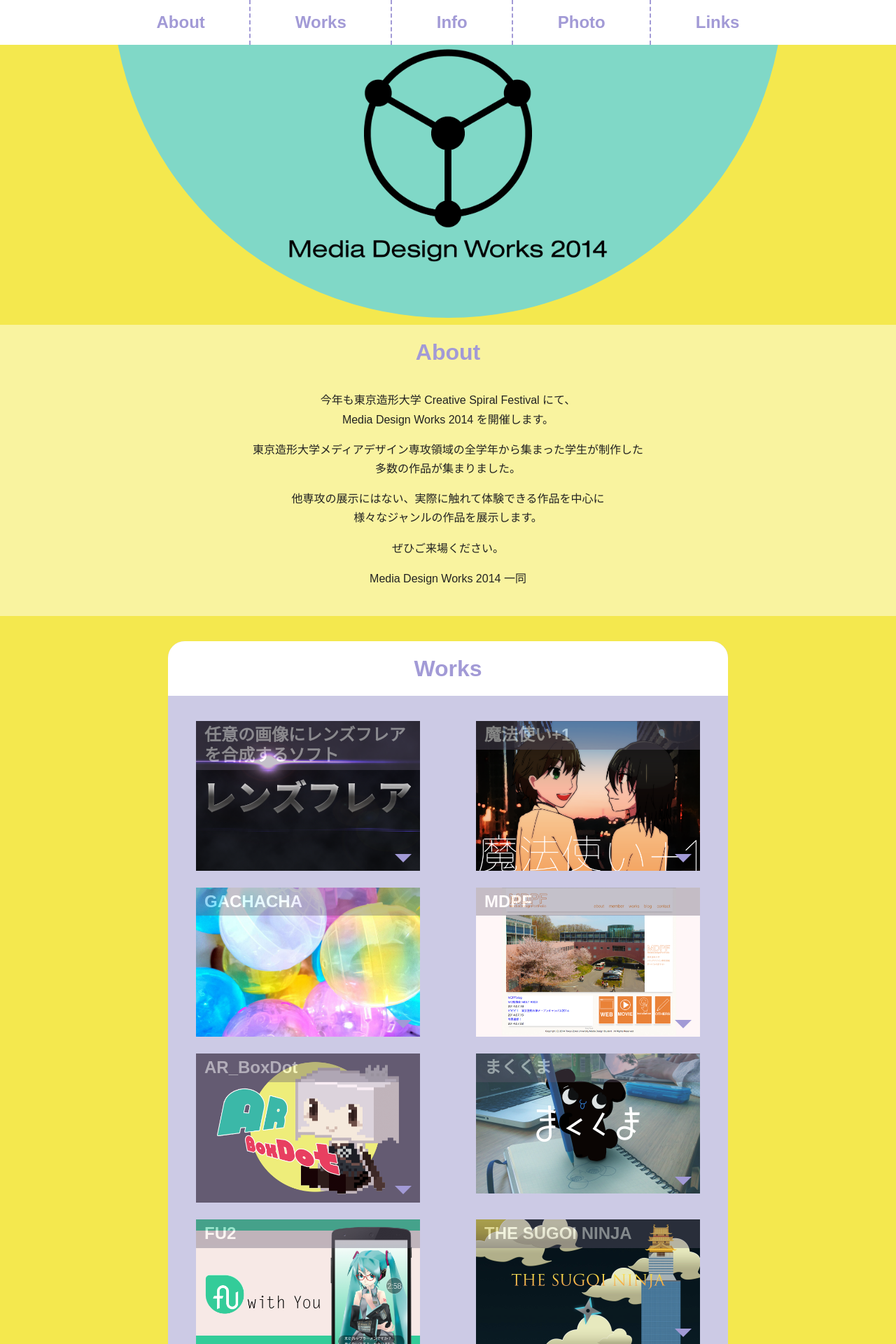
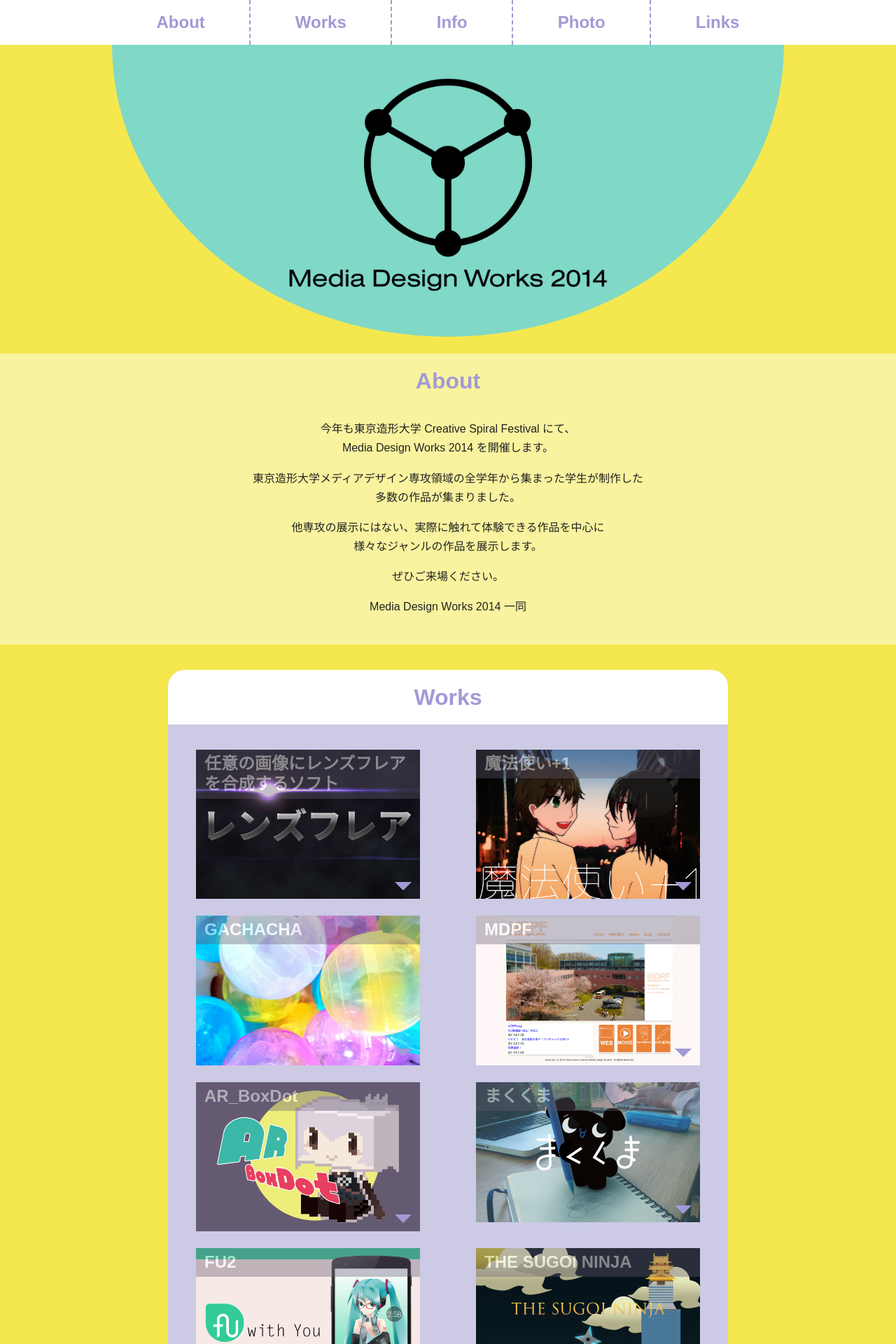
Before and after one commit to mdw2014/mdw2014.github.io, a Jekyll site: the page built from index.html, in a window 1280 px wide. Shown: the top 1920 px of the page at 70% size. Built offline with Jekyll 4.4.1, drawn with Linux system fonts in a browser that asks for light colours; nearby versions of some CDN libraries.

Commit message:
ヘッダーのスタイルをきれいにした

```diff
--- a/css/main.scss
+++ b/css/main.scss
@@ -74,28 +74,21 @@ a:hover {
 
 .site-header .banner {
   text-align: center;
-  margin: 0 auto 40px;
-  position: relative;
-  height: 360px;
+  margin: 0 auto 24px;
+  height: auto;
+  max-width: 960px;
 }
 
 .header-bg-ellipse {
-  position: absolute;
-  top: -25%;
-  width: 960px;
-  height: 480px;
-  border-radius: 0 0 480px 480px;
+  position: relative;
+  width: 100%;
+  border-radius: 0 0 100% 100% / 0 0 200% 200%;;
   background-color: #80d8c7;
-  margin-left: 50%;
-  left: -480px;
 }
 
 .site-header .banner .identity {
   margin: 0 auto;
-  position: relative;
-  z-index: 1;
   width: 50%;
-  top: 10%;
 }
 
 .identity img {
@@ -399,23 +392,6 @@ a:hover {
     border-bottom: 2px dashed #a29ad6;
   }
 
-  .site-header .banner {
-    height: auto;
-  }
-
-  .header-bg-ellipse {
-    position: relative;
-    width: 100%;
-    height: auto;
-    margin: 0;
-    top: 0;
-    left: 0;
-    border-radius: 0 0 100% 100% / 0 0 200% 200%;
-  }
-  .site-header .banner .identity  {
-    top: 0;
-  }
-
   .wrapper,
   .capsule .wrapper {
     width: 90%;
```
